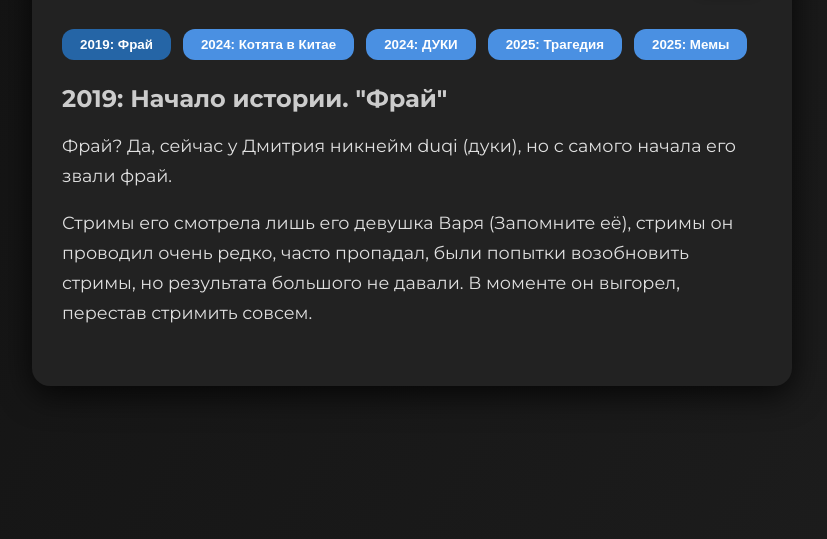
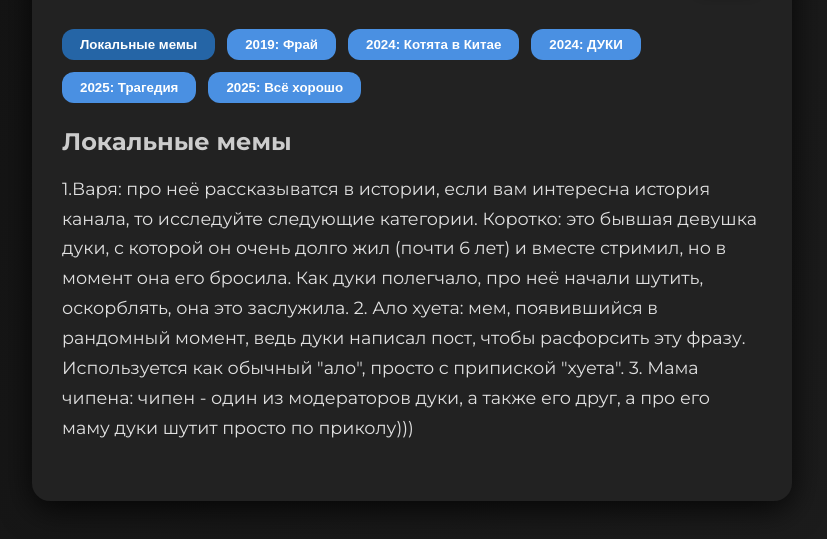
Before and after one commit to Netushki/Duqi--, a plain HTML site: page index.html in a window 1280 px wide. Shown: the part 181-720 px from the top of the page, without its empty margins (228-1055 px from the left). Drawn offline with Linux system fonts and the light colour scheme.

Commit message:
Update index.html

```diff
--- a/index.html
+++ b/index.html
@@ -126,16 +126,25 @@
       />
     </div>
     <div class="tabs">
-				<button class="tab-btn active" data-tab="section1">2019: Фрай</button>
-				<button class="tab-btn" data-tab="section2">
-					2024: Котята в Китае
-				</button>
+      <button class="tab-btn active" data-tab="section0">Локальные мемы</button>
+      <button class="tab-btn" data-tab="section1">2019: Фрай</button>
+      <button class="tab-btn" data-tab="section2">2024: Котята в Китае</button>
       <button class="tab-btn" data-tab="section3">2024: ДУКИ</button>
       <button class="tab-btn" data-tab="section4">2025: Трагедия</button>
-				<button class="tab-btn" data-tab="section5">2025: Мемы</button>
+      <button class="tab-btn" data-tab="section5">2025: Всё хорошо</button>
     </div>
 
-			<div id="section1" class="tab-content active">
+    <div id="section0" class="tab-content active">
+      <h2>Локальные мемы</h2>
+      <p>
+        1.Варя: про неё рассказыватся в истории, если вам интересна история канала, то исследуйте следующие категории. Коротко: это бывшая девушка дуки, с которой он очень долго жил (почти 6 лет) и вместе стримил,
+	но в момент она его бросила. Как дуки полегчало, про неё начали шутить, оскорблять, она это заслужила.
+	2. Ало хуета: мем, появившийся в рандомный момент, ведь дуки написал пост, чтобы расфорсить эту фразу. Используется как обычный "ало", просто с припиской "хуета".
+	3. Мама чипена: чипен - один из модераторов дуки, а также его друг, а про его маму дуки шутит просто по приколу)))
+      </p>
+    </div>
+
+    <div id="section1" class="tab-content">
       <h2>2019: Начало истории. "Фрай"</h2>
       <p>
         Фрай? Да, сейчас у Дмитрия никнейм duqi (дуки), но с самого начала его
@@ -187,7 +196,7 @@
       </p>
     </div>
     <div id="section4" class="tab-content">
-				<h2>2025, Июль: трагедия</h2>
+      <h2>2025, Апрель: трагедия</h2>
       <p>
         Стримы шли полным ходом, всё было просто замечательно, пока кое что не
         случилось...
@@ -218,24 +227,17 @@
         На этот момент дуки совсем забросил дискорд сервер и теперь сидит
         только в телеграмм канале (но недавно появилась идея возродить его)
       </p>
-				<p>
-					Про мем "ало хуета": дуки просто написал в свой телеграмм канал
-					расфорсить эту фразу, по сути используется как обычный "ало", но с
-					припиской "хуета", вот и всё.
-				</p>
     </div>
   </div>
   <script>
     document.querySelectorAll(".tab-btn").forEach((btn) => {
       btn.addEventListener("click", function () {
-					// Удаляем active у всех кнопок и секций
         document
           .querySelectorAll(".tab-btn")
           .forEach((b) => b.classList.remove("active"));
         document
           .querySelectorAll(".tab-content")
           .forEach((s) => s.classList.remove("active"));
-					// Добавляем active к выбранной кнопке и секции
         this.classList.add("active");
         document.getElementById(this.dataset.tab).classList.add("active");
       });
```
Lines whose indentation alone changed are shown as unchanged.
